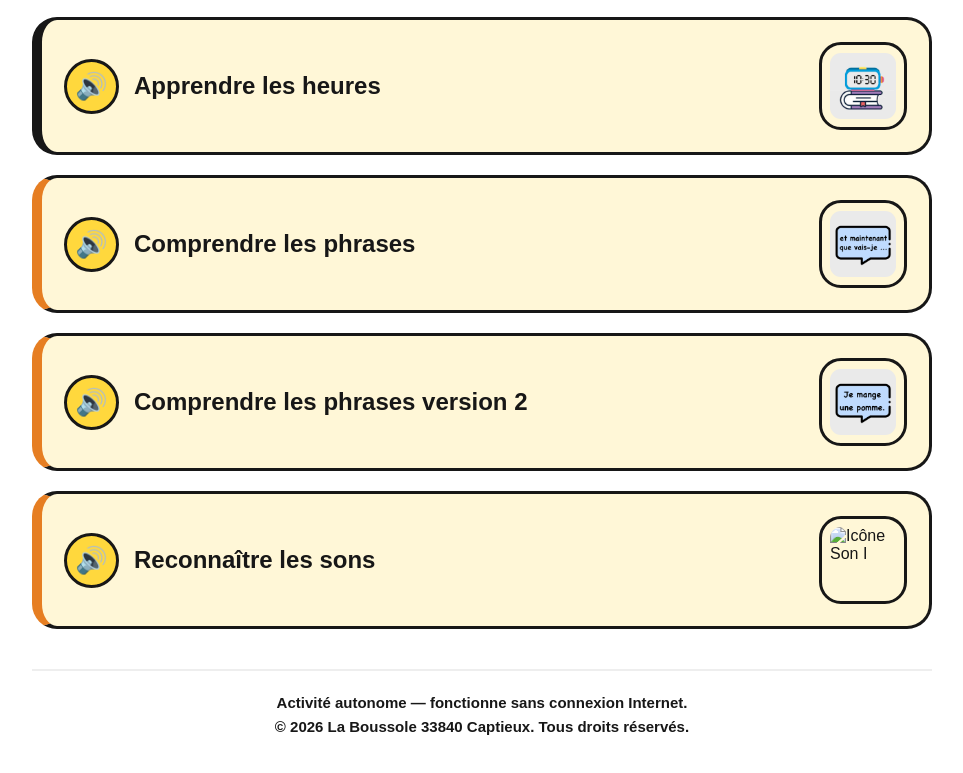
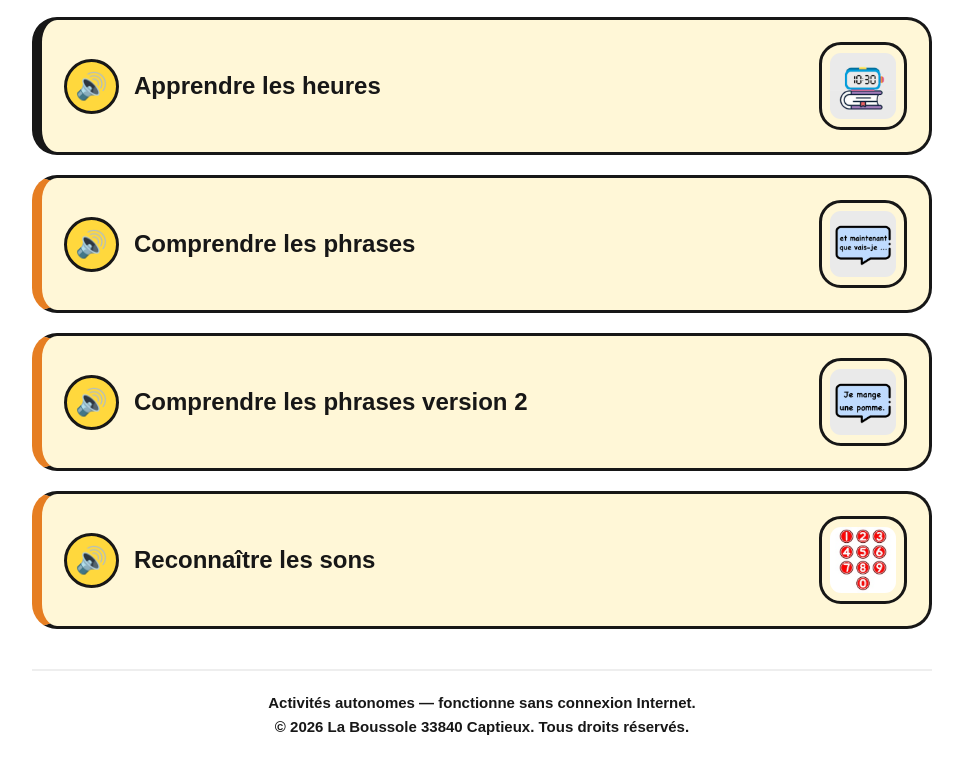
Before and after one commit to renePra-dev/exercices-Boussole, a plain HTML site: page index.html in a window 1280 px wide. Shown: the part 343-1116 px from the top of the page, without its empty margins (158-1121 px from the left). Drawn offline with Linux system fonts and the light colour scheme.

Commit message:
Add files via upload

```diff
--- a/index.html
+++ b/index.html
@@ -255,13 +255,13 @@
                     <button class="main-sound" data-text="Reconnaître les sons" title="Écouter l'intitulé">🔊</button>
                    <h2>Reconnaître les sons</h2>
                 </div>
-                <img src="./son_i/icon.png" alt="Icône Son I">
+                <img src="./jeux_des_sons/icon.png" alt="Icône Sons">
             </a>
 
         </main>
 
         <footer>
-            <p>Activité autonome — fonctionne sans connexion Internet.</p>
+            <p>Activités autonomes — fonctionne sans connexion Internet.</p>
             <p>&copy; 2026 La Boussole 33840 Captieux. Tous droits réservés.</p>
         </footer>
     </div>
```
